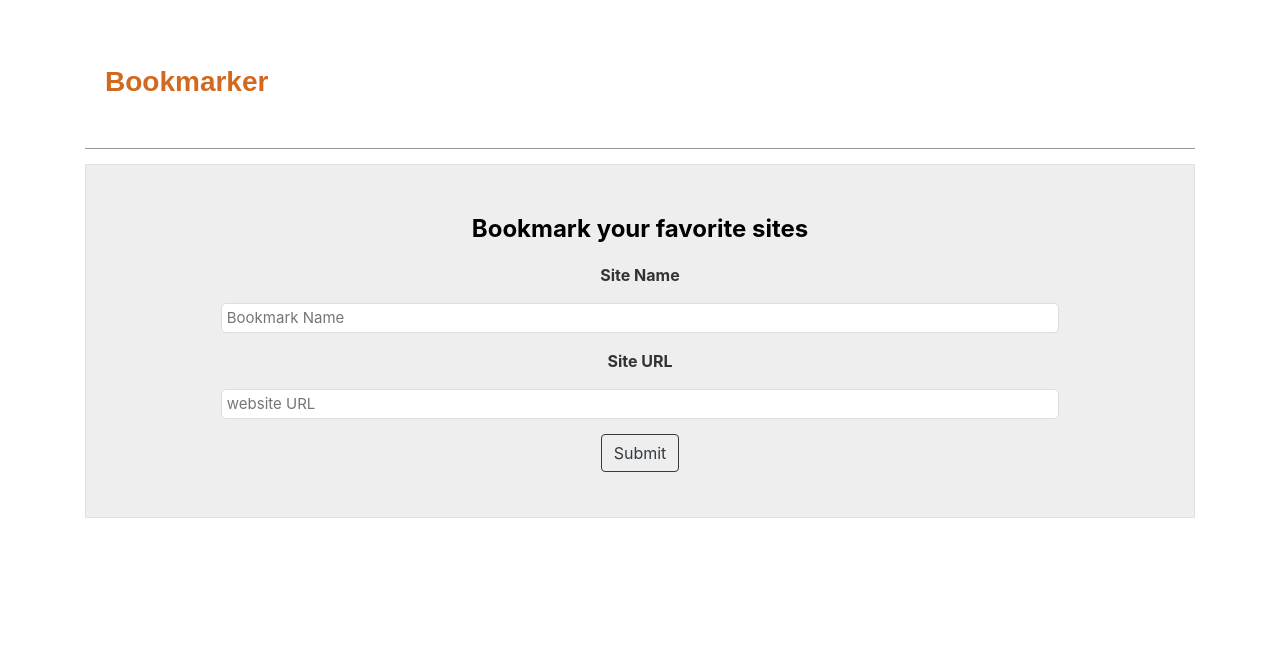
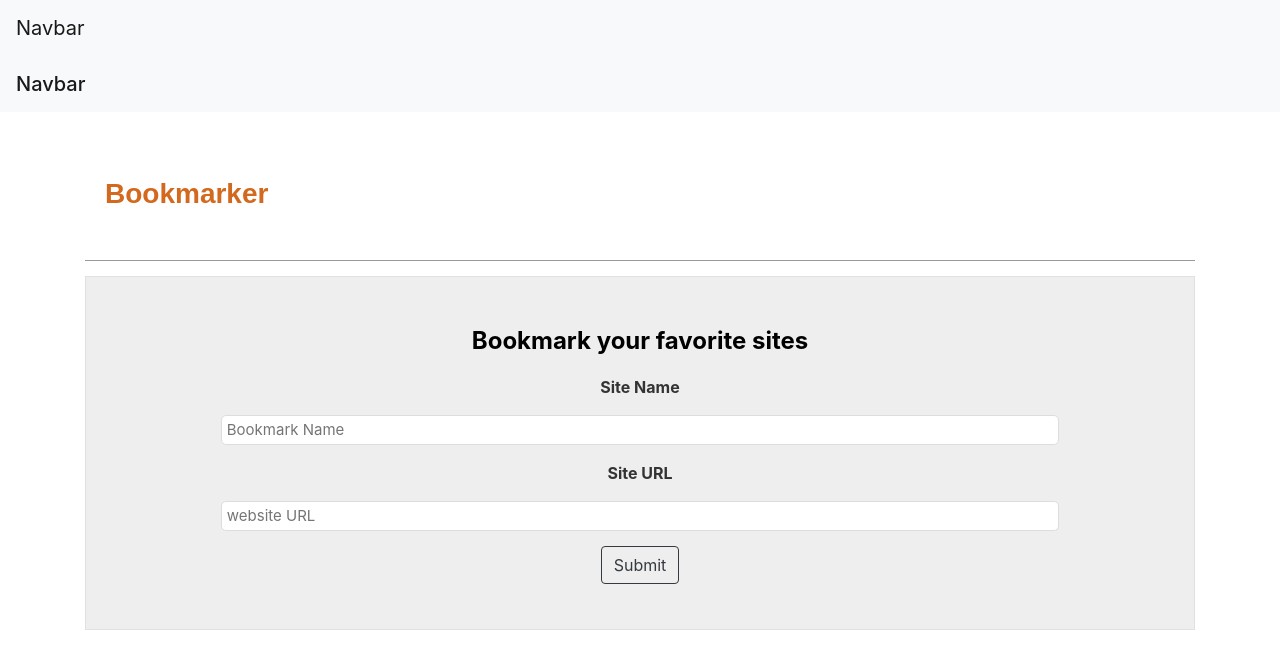
Before and after one commit to ertomar/Route-Project, a plain HTML site: page index.html in a window 1280 px wide. Drawn offline with Linux system fonts and the light colour scheme.

Commit message:
Added Navbar

```diff
--- a/index.html
+++ b/index.html
@@ -6,6 +6,15 @@
     </head>
     <body>
 
+       <!-- As a link -->
+         <nav class="navbar navbar-light bg-light">
+            <a class="navbar-brand" href="#">Navbar</a>
+         </nav>
+
+      <!-- As a heading -->
+         <nav class="navbar navbar-light bg-light">
+            <span class="navbar-brand mb-0 h1">Navbar</span>
+         </nav>
         <div class="container">
             <div class="caption">
                 <h3>Bookmarker</h3>
```
